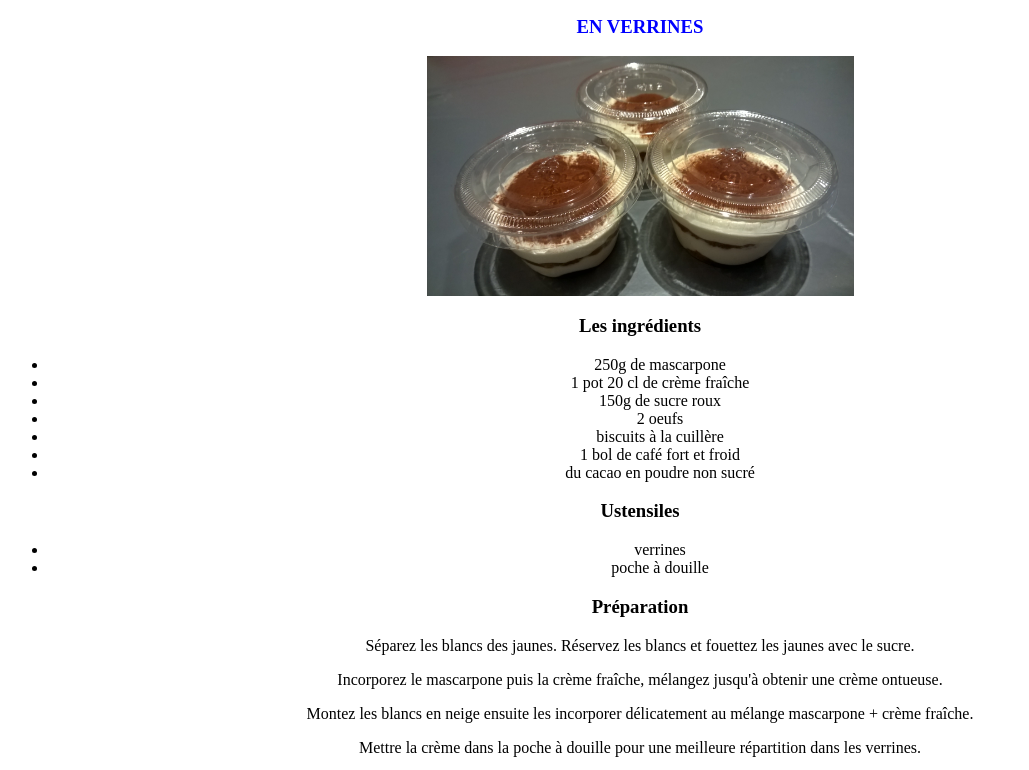
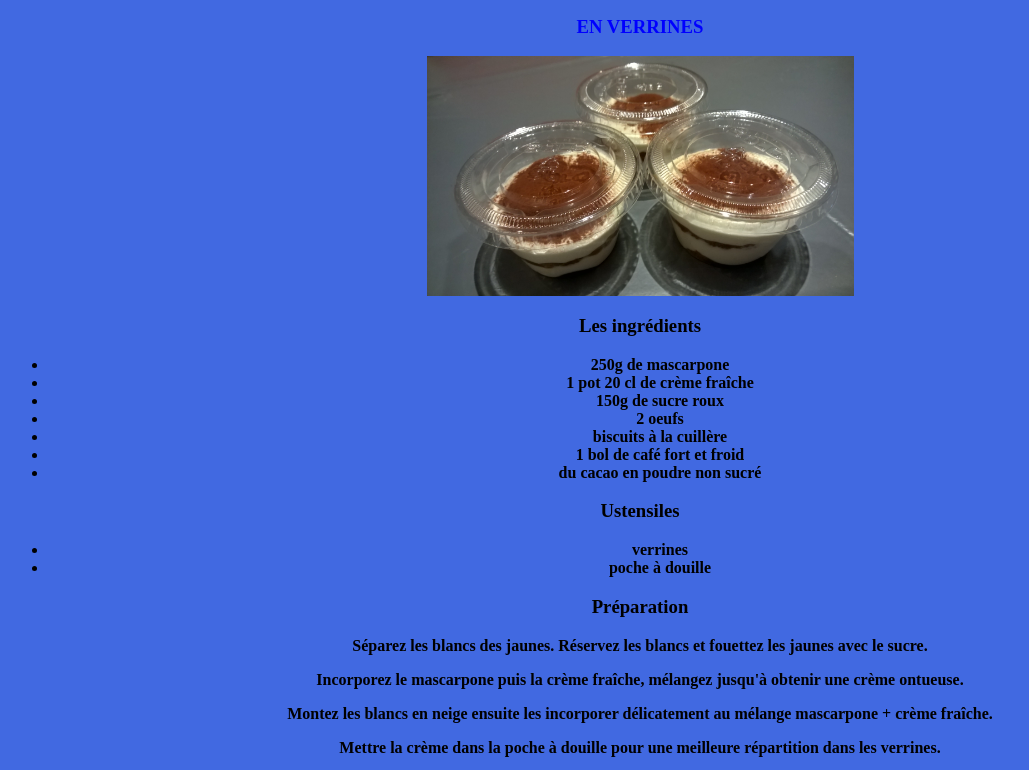
Before and after one commit to bordeaux28/RECETTE_FATIH, a plain HTML site: page index.html in a window 1280 px wide. Shown: the part 158-928 px from the top of the page, without its empty margins (0-1029 px from the left). Drawn offline with Linux system fonts and the light colour scheme.

Commit message:
Update index.html

```diff
--- a/index.html
+++ b/index.html
@@ -3,8 +3,10 @@
 <head>
   <meta charset="utf-8">
 <title>fatiha</title>
+
+  <link rel="stylesheet" href="style.css">
 </head>
-<body style=text-align:center;font-size:30px">
+<body style= "font-weight:bold" background-color:"royalblue" text-align:"center" >
   <h2>Voici une recette extraite de mon blog de cuisine <a href="https://patisseriefatih.wordpress.com" style="background-color:white; border-radius:5px;">"Pâtisseries saveurs"</a></h2>
 <center>
   <div style="border:solid 10px #3B0B0B;width : 500px;">
```
